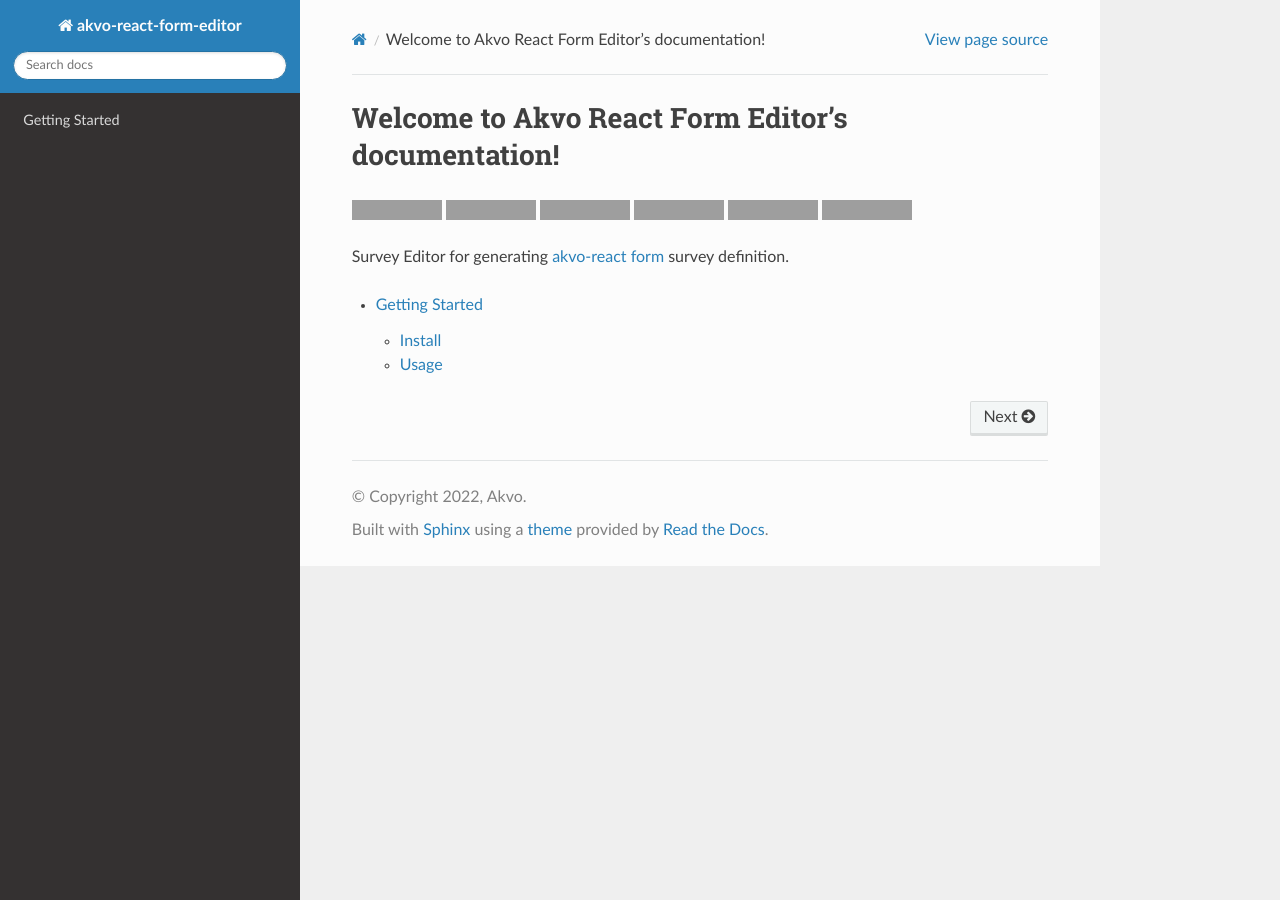
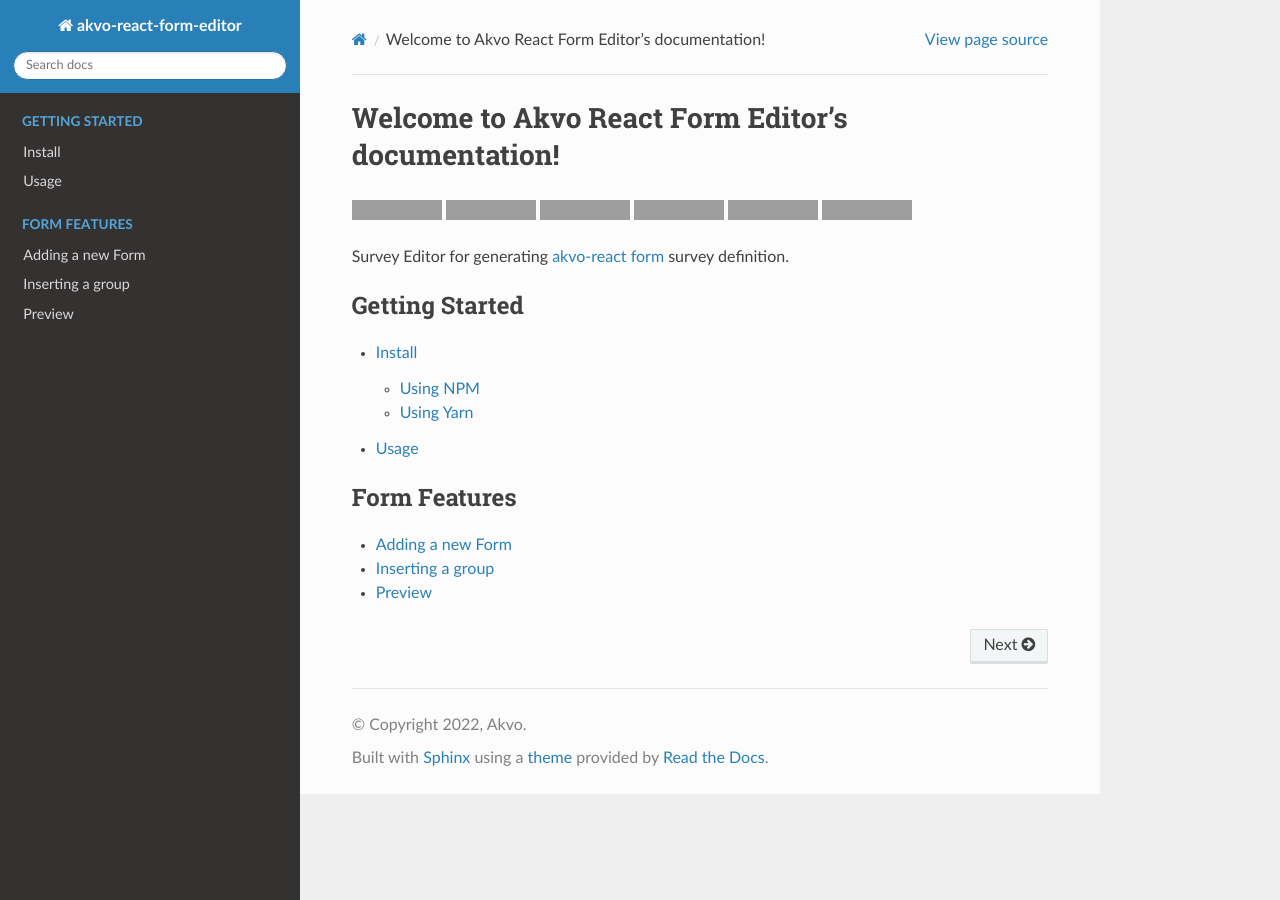
Before and after one commit to dev-raj-git-ec/akvo-react-form-editor, a Sphinx documentation site: the page built from docs/source/index.rst, in a window 1280 px wide, cut to the strip 0-900 px from the top of the page. Built offline with Sphinx 7.4.7 and the Read the Docs theme 2.0.0, drawn with Linux system fonts in a browser that asks for light colours; grey boxes are pictures that could not be loaded.

Commit message:
[#10] - add Form Features documentation

```diff
--- /dev/null
+++ b/docs/source/form.rst
@@ -0,0 +1,19 @@
+Form Features
+
+Adding a new Form
+-----------------
+
+- Fill in the input form name
+- Add a form description by fill a textarea
+- Save your new Form
+
+Inserting a group
+------------------
+
+Instead of manually creating a new form, a new form also can be added by clicking on the INSERT GROUP button.
+
+Preview
+-------
+
+Clicking on the PREVIEW button allows you to see a list of the new forms.
+Form details can also be seen by clicking on an item(form)
--- a/docs/source/index.rst
+++ b/docs/source/index.rst
@@ -12,8 +12,15 @@
 
 .. toctree::
    :maxdepth: 2
+   :caption: Getting Started
 
    install
+
+.. toctree::
+   :maxdepth: 2
+   :caption: Form Features
+
+   form
 
 .. |Build Status| image:: https://akvo.semaphoreci.com/badges/akvo-react-form-editor/branches/main.svg?style=shields
    :target: https://akvo.semaphoreci.com/projects/akvo-react-form-editor
--- a/docs/source/install.rst
+++ b/docs/source/install.rst
@@ -1,5 +1,4 @@
 Getting Started
----------------
 
 Survey Editor for generating `akvo-react form <https://github.com/akvo/akvo-react-form>`__ survey definition
 
```
